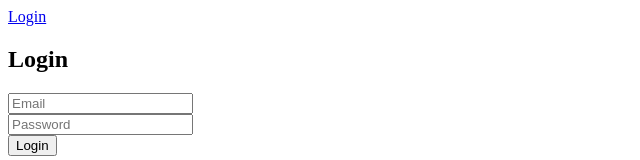
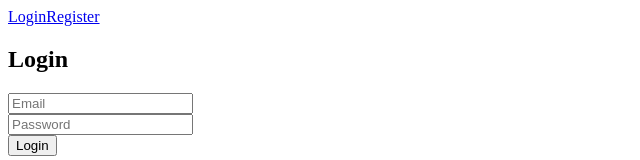
Before and after one commit to Piotr-Orczykowski/ticketing-system, a React (Vite) app in the folder frontend/: page /login in a window 1280 px wide. Shown: the top 160 px of the page, without its empty margins (0-640 px from the left). Built offline with nearby package versions, Linux system fonts and the light colour scheme.

Commit message:
Add routing for Register component in App

```diff
--- a/frontend/src/App.jsx
+++ b/frontend/src/App.jsx
@@ -1,6 +1,7 @@
 import { useState } from 'react'
 import { BrowserRouter as Router, Route, Routes, Link } from 'react-router-dom';
 import Login from './Login';
+import Register from './Register';
 import './App.css'
 
 function App() {
@@ -8,9 +9,11 @@
     <Router>
       <nav>
         <Link to="/login">Login</Link>
+        <Link to="/register">Register</Link>
       </nav>
       <Routes>
         <Route path="/login" element={<Login />} />
+        <Route path="/register" element={<Register />} />
       </Routes>
     </Router>
   )
```
